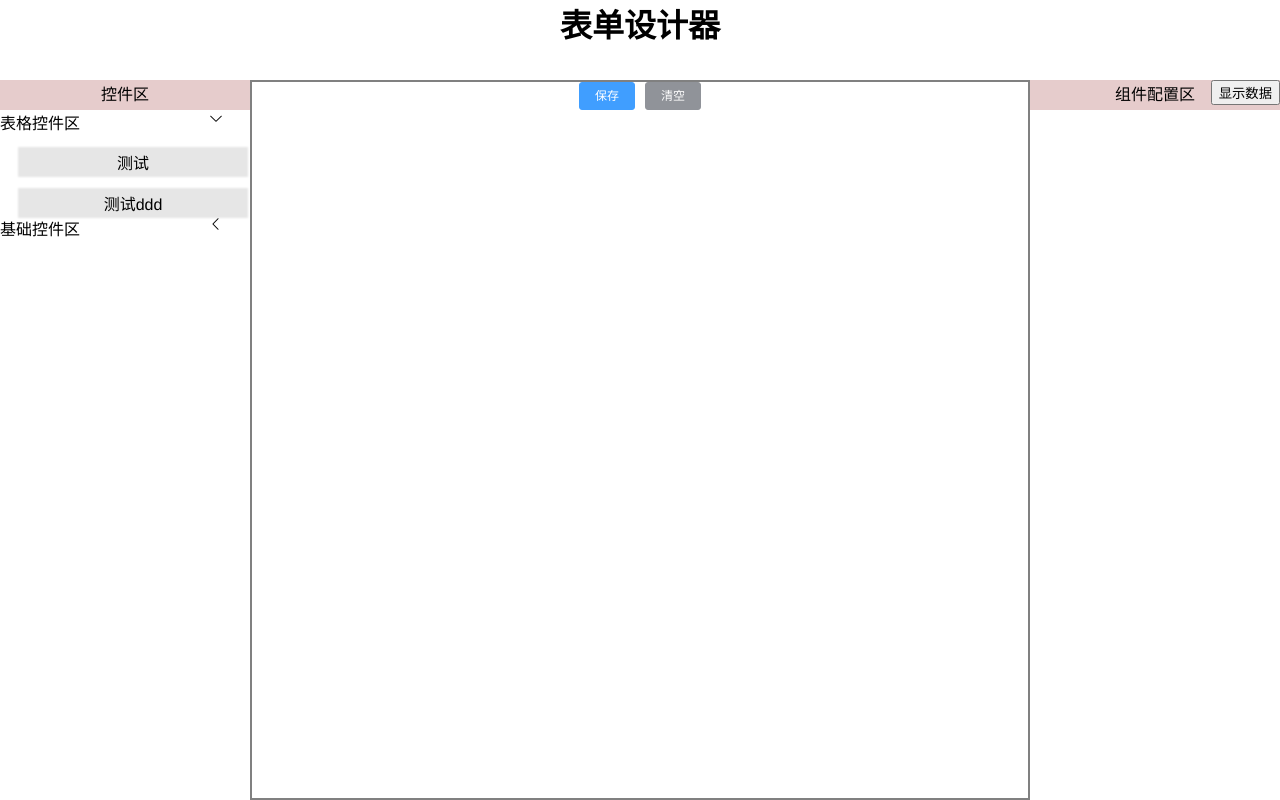
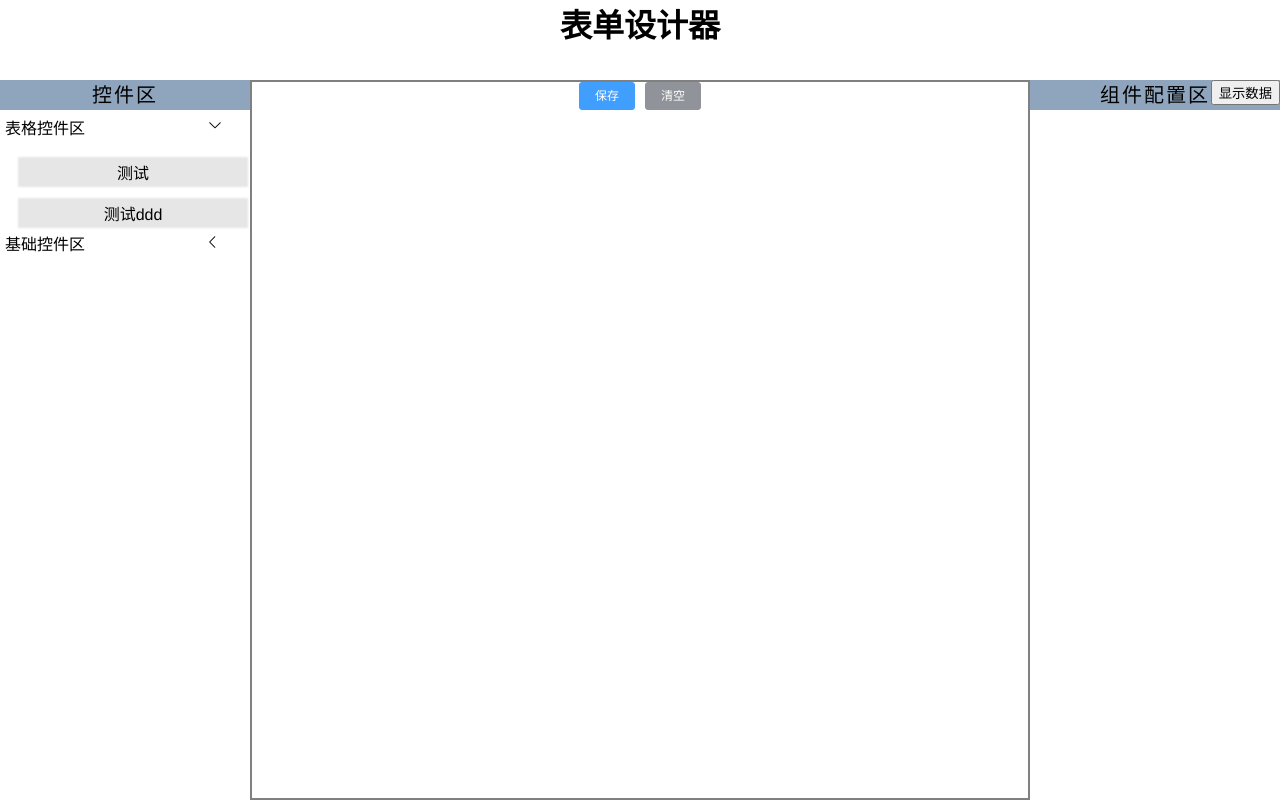
Before and after one commit to CosSalt/dtbd, a Vue app: page /activeForm in a window 1280 px wide. Built offline with nearby package versions, Linux system fonts and the light colour scheme.

Commit message:
一点小小的改变

```diff
--- a/src/components/activeForm/activeFormDesign.vue
+++ b/src/components/activeForm/activeFormDesign.vue
@@ -34,7 +34,7 @@
         <button @click='loadDesign'>加载</button>
       </div>
       <div>
-        <button @click='showTheDesignData'>显示数据</button>
+        <button @click='showTheDesignData(!isShowDesignData)'>{{showLabel}}数据</button>
       </div>
     </div>
   </div>
@@ -52,7 +52,8 @@ export default {
       loading: false,
       showDesignData: '',
       historyDesignData: '',
-      isShowDesignData: false
+      isShowDesignData: false,
+      showLabel: '显示'
     }
   },
   methods: {
@@ -151,9 +152,12 @@ export default {
         this.designData = data
       }
     },
-    showTheDesignData () {
-      this.isShowDesignData=true
-      this.getDesignData()
+    showTheDesignData (res) {
+      this.isShowDesignData = res
+      if (res === true) {
+        this.getDesignData()
+      }
+      this.showLabel = res ? '隐藏' : '显示'
     },
     // 通过 eventBus 事件机制处理数据,数据通过 eventBus 事件机制传播, 避免 props 传递时多子组件的臃肿
     // 不能响应式触发,只能是通过事件触发机制获取修改数据
@@ -242,7 +246,10 @@ export default {
     height: @formSideHead;
     line-height: @formSideHead;
     text-align: center;
-    background-color: #e6cccc;
+    font-size: 20px;
+    font-weight: 500;
+    letter-spacing: 2px;
+    background-color: #8ea5bd;
   }
   .active-side-container {
     height: calc(100% - @formSideHead);
--- a/src/components/activeForm/activeFormOriginal.vue
+++ b/src/components/activeForm/activeFormOriginal.vue
@@ -1,21 +1,21 @@
 <template>
-<div class='active-form-components'>
+<div class='active-form-original'>
   <template v-for='(designItem, index) in designs'>
-    <div class='form-design-class' :key='designItem.id' v-if='designItem.components && designItem.components.length > 0'>
-      <el-row class='form-design-title'>
+    <div class='form-original-class' :key='designItem.id' v-if='designItem.components && designItem.components.length > 0'>
+      <el-row class='form-original-title'>
         <el-col :span='20'>
           <span v-text='designItem.name'></span>
         </el-col>
         <el-col :span='4'>
           <i
-            :class = '{"design-show": designIndex === index}'
+            :class='{"original-show": designIndex === index}'
             class='el-icon-arrow-left'
             @click='designIndex = designIndex === index ? -1 : index'
           />
         </el-col>
       </el-row>
       <transition name="block">
-        <div v-if='designItem.type === "table"' class='form-design-table' v-show='designIndex === index'>
+        <div v-if='designItem.type === "table"' class='form-original-table' v-show='designIndex === index'>
           <template>
             <template v-for='tblItem in designItem.components'>
               <formDesignTable
@@ -28,11 +28,11 @@
           </template>
         </div>
         <template v-else>
-          <div class='form-design-base' v-if='designIndex === index'>
+          <div class='form-original-base' v-if='designIndex === index'>
             <ul :class='designItem.className'>
               <template v-for='item in designItem.components'>
                 <li :key='item.type' class='active-form-row component-row' draggable='true' @dragstart='dragStart(item, designItem.type)'>
-                  <commonIndex :formData='item' class='component-design-style' />
+                  <commonIndex :formData='item' class='component-original-style' />
                 </li>
               </template>
             </ul>
@@ -139,22 +139,23 @@ export default {
 </script>
 
 <style lang="less">
-.active-form-components {
+.active-form-original {
   width: 100%;
   height: 100%;
-  .active-form-components-orgin{
+  .active-form-original-orgin{
     height: 100%;
     overflow-y: auto;
   }
-  .form-tble-orgin, .active-form-components-orgin {
+  .form-tble-orgin, .active-form-original-orgin {
     border: 1px solid grey;
   }
-  .form-design-class {
+  .form-original-class {
     i{
+      padding-top: 3px;
       cursor: pointer;
       transition: all .5s;
     }
-    .design-show{
+    .original-show{
       transform: rotate(-90deg);
     }
     .block-enter-active, .block-leave-active {
@@ -164,7 +165,12 @@ export default {
       opacity: 0;
     }
   }
-  .form-design-hide {
+  .form-original-title {
+    // background: #8ea5bd;
+    font-weight: 500;
+    padding: 5px;
+  }
+  .form-original-hide {
     display: none;
   }
     .form-block {
@@ -174,7 +180,7 @@ export default {
     margin: 0;
     padding: 5px 0;
   }
-  .component-design-style{
+  .component-original-style{
     width: 100%;
     .component-label {
       width:49%;
--- a/src/utils/index.js
+++ b/src/utils/index.js
@@ -16,10 +16,9 @@ const isNullOrEmpty = (str, trim = true) => {
   let res = str == null
   if (!res && typeof str === 'string') {
     if (trim) {
-      res = str.trim() === ''
-    } else {
-      res = str === ''
+      str = str.trim() === ''
     }
+    res = str === ''
   }
   return res
 }
```
